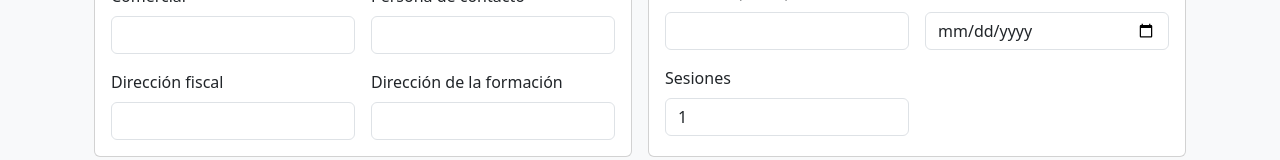
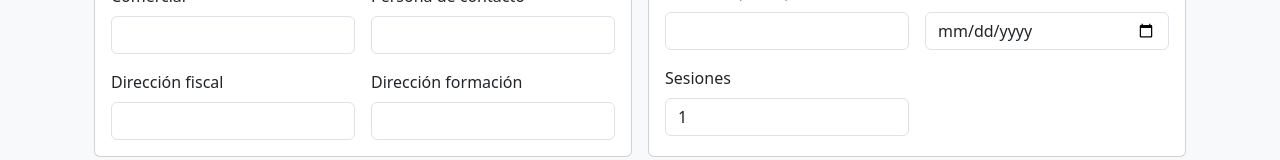
Before and after one commit to JulioGEP/gep-informes-formacion, a React (Vite) app: page / in a window 1280 px wide. Shown: the part 425-585 px from the top of the page. Built offline with nearby package versions, Linux system fonts and the light colour scheme; the HTML template or start-up script is replaced by a standard one; what @react-pdf/renderer would draw is missing.

Commit message:
Update Form.jsx

```diff
--- a/src/components/Form.jsx
+++ b/src/components/Form.jsx
@@ -177,7 +177,7 @@ export default function Form({ initial, onNext }) {
                   <input className="form-control" value={datos.direccionOrg} onChange={(e)=>setDatos(d=>({...d, direccionOrg:e.target.value}))} />
                 </div>
                 <div className="col-md-6">
-                  <label className="form-label">Dirección de la formación</label>
+                  <label className="form-label">Dirección formación</label>
                   <input className="form-control" value={datos.sede} onChange={(e)=>setDatos(d=>({...d, sede:e.target.value}))} />
                 </div>
               </div>
```
